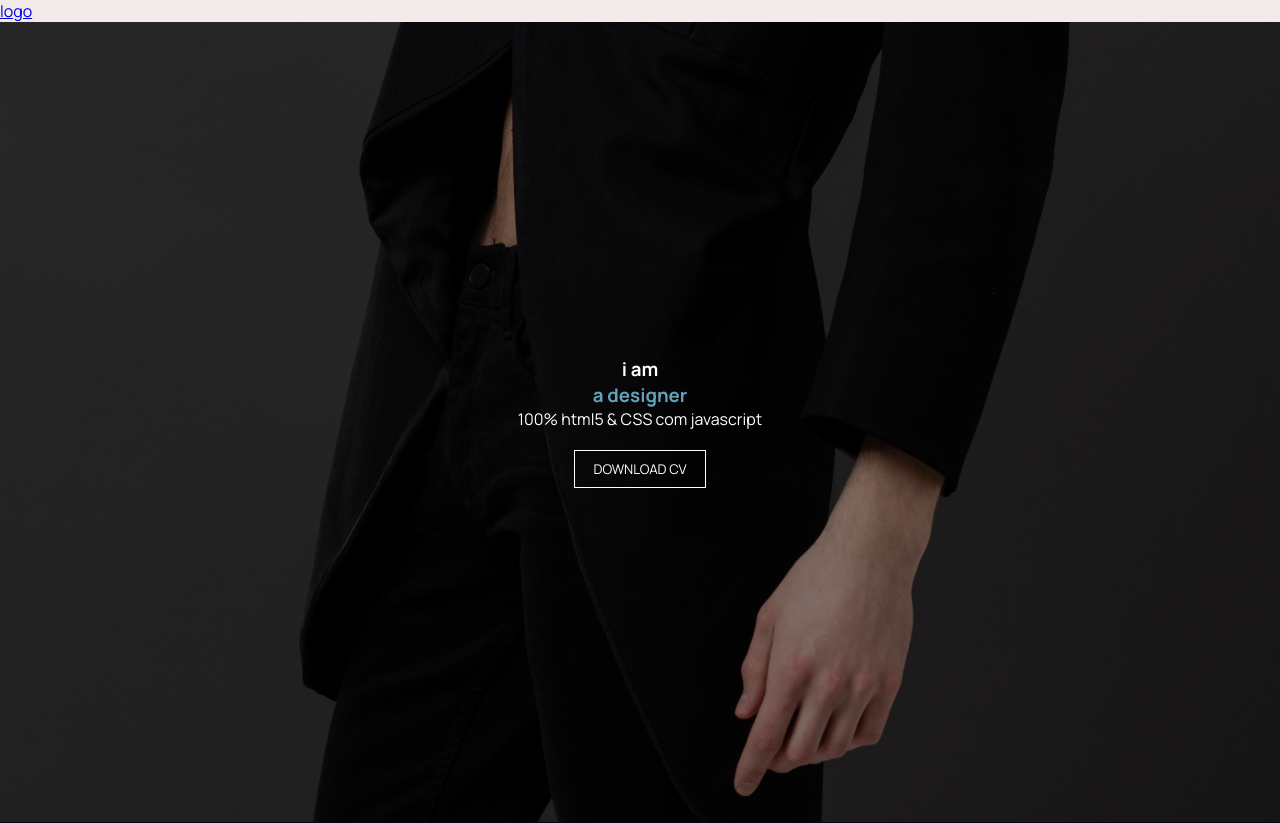
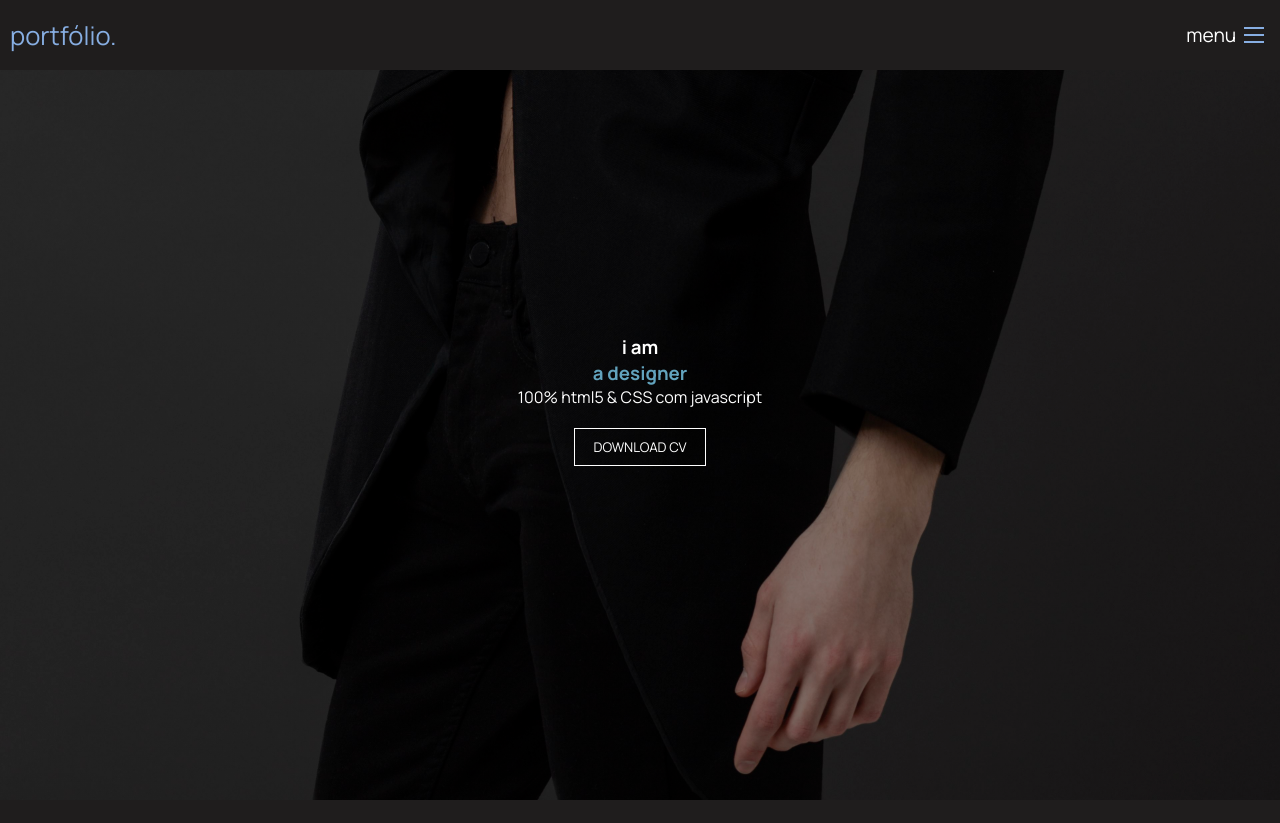
Before and after one commit to vihfrontend/portifolio, a plain HTML site: page index.html in a window 1280 px wide. Shown: the top 823 px of the page. Drawn offline with Linux system fonts and the light colour scheme.

Commit message:
atualizando html e css do portfólio

```diff
--- a/assest/estilos/style.scss
+++ b/assest/estilos/style.scss
@@ -9,20 +9,111 @@
 
 :root{
 
-    --bg-prymary: #03001C;
+    --bg-prymary: #1f1d1d;
     --text-prymary:#F2EBE9;
-    --card-color: #393053;
+    --card-color: #333333;
     --card-hs: #FEF5AC;
     --card-button: #F7C04A;
+    --color-logo: #87aee2;
 }
 body{
     background-color: var(--bg-prymary);
     overflow:initial;
 }
+.container{
+    display: flex;
+    width: 100%;
+    justify-content: space-between;
+    align-items: center;
+    background-color: var(--bg-prymary);
+    position: fixed;
+    height: 70px;
+    padding: 0 10px;
+}
+.container .logo a{
+    color: var(--color-logo);
+    // mudar dps
+    font-size: clamp(1.4em,8vw,1.6em);
+    text-decoration: none;
+}
+.container .menu-burguer{
+    border: none;
+    padding: .30em;
+    font-size: 1.2em;
+    display: flex;
+    background-color: transparent;
+    cursor: pointer;
+    gap: 8px;
+    align-items: center;
+    color: white;
+}
+.container .menu-burguer .icon{
+    border-top: 2px solid var(--color-logo);
+    width: 20px;
+    color: var(--color-logo);
+    transition: all .3s ease-in-out;
+}
+.container .menu-burguer .icon::before{
+    content: "";
+    display: block;
+    width: 20px;
+    height: 2px;
+    background-color: currentColor;
+    margin:5px 0;
+    position: relative;
+    transition: all .3s ease-in-out;
+}
+.container .menu-burguer .icon::after{
+    content: "";
+    display: block;
+    width: 20px;
+    height: 2px;
+    background-color: currentColor;
+    position: relative;
+    transition: all .3s ease-in-out;
+}
+.container .menu-burguer .icon.rotate{
+    border-color: transparent;
+    margin-bottom: 8px;
+}
+.container .menu-burguer .icon.rotate::after{
+    transform: rotate(-135deg);
+}
+.container .menu-burguer .icon.rotate::before{
+    transform: rotate(135deg);
+    top: 7px;
+}
 .container .navbar{
     width: 100%;
-    background-color: var(--text-prymary);
+    background-color: var(--bg-prymary);
     height: 100%;
+    position: absolute;
+    top: 70px;
+    height: 0;
+    overflow-y: hidden;
+    right: 0;
+    transition: all .3s ease-in-out;
+}
+.container .navbar.active{
+    height: calc(60vh - 70px);
+    overflow-y: auto;
+}
+.container .navbar .case-itens{
+    display: flex;
+    flex-direction: column;
+    margin: 0 10px;
+    text-align: center;
+}
+.container .navbar .case-itens li{
+    margin-bottom: .80em;
+}
+.container .navbar .case-itens li a{
+    color: var(--text-prymary);
+    text-decoration: none;
+    padding: .90em 0;
+    margin: 1.2em 0;
+    font-size: clamp(1.8em,8vw,2em);
+    text-transform: capitalize;
 }
 .hero-banner{
     display: flex;
--- a/assest/javascript/menu.js
+++ b/assest/javascript/menu.js
@@ -1,10 +1,10 @@
-(()=>{
+const btn = document.querySelector('.menu-burguer');
 
-    let menuBurgue = document.querySelector('.burguer');
-    menuBurgue.addEventListener('click',()=>{
-        let nav = document.querySelector('.bar-navgation');
-        menuBurgue.classList.toggle('open');
+let tooglemenu = ()=>{
+    let navbar = document.querySelector(".navbar");
+    navbar.classList.toggle('active');
+    let icon = document.querySelector('.icon');
+    icon.classList.toggle('rotate')
+}
 
-        nav.classList.toggle('openMenu')
-    })
-})();
+btn.addEventListener('click',tooglemenu)
--- a/index.html
+++ b/index.html
@@ -11,10 +11,23 @@
 </head>
 <body>
         <header class="container">
+          <div class="logo">
+            <a href="#">portfólio.</a>
+          </div>
+          <button class="menu-burguer">
+            menu
+            <span class="icon"></span>
+          </button>
           <nav class="navbar">
-            <a href="#">logo</a>
+            <ul class="case-itens">
+              <li><a href="#">home</a></li>
+              <li><a href="#">about</a></li>
+              <li><a href="#">projects</a></li>
+              <li><a href="#">galeria</a></li>
+            </ul>
           </nav>
-            <section class="hero-banner">
+        </header>
+        <section class="hero-banner">
               <section class="hero-text">
                 <h1>i am <br><span>a designer</span></h1>
                 <p>100% html5 & CSS com javascript</p>
@@ -23,7 +36,6 @@
                 </button>
             </section>
             </section>
-        </header>
     <main id="profile-content">
         <section class="about-im">
             <h2>sobre mim</h2>
```
Also changed, not shown: assest/estilos/style.css, 1 other file.
